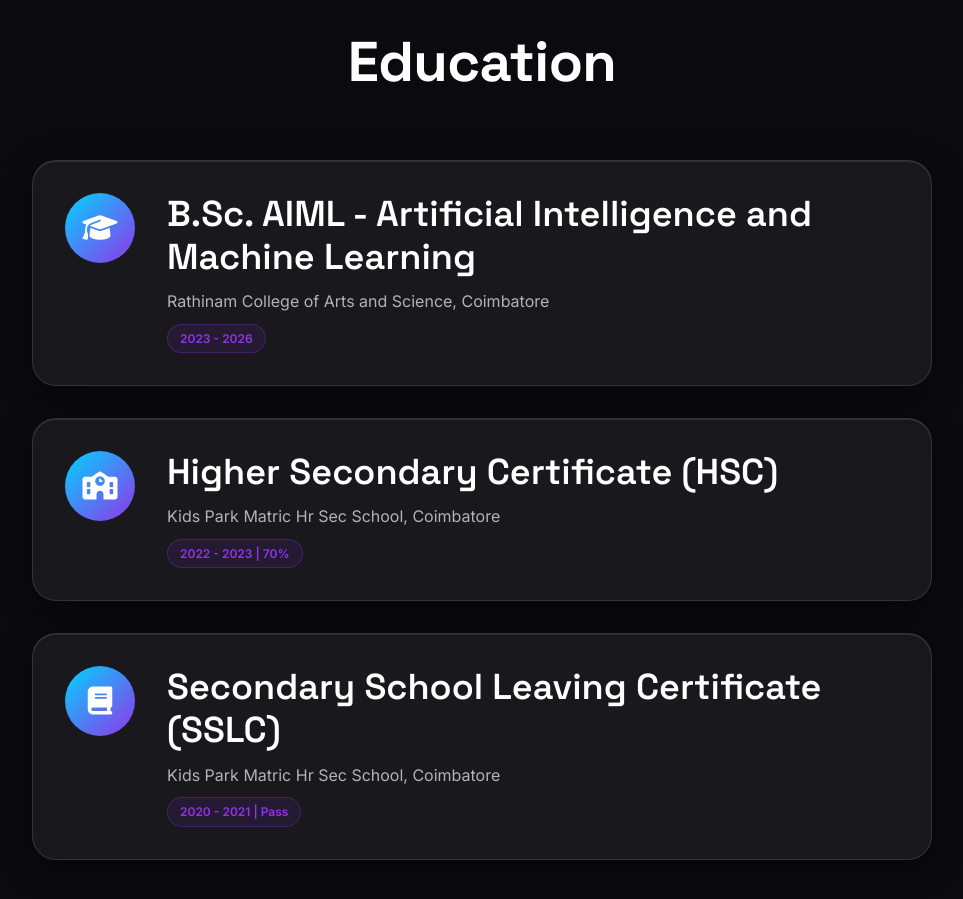
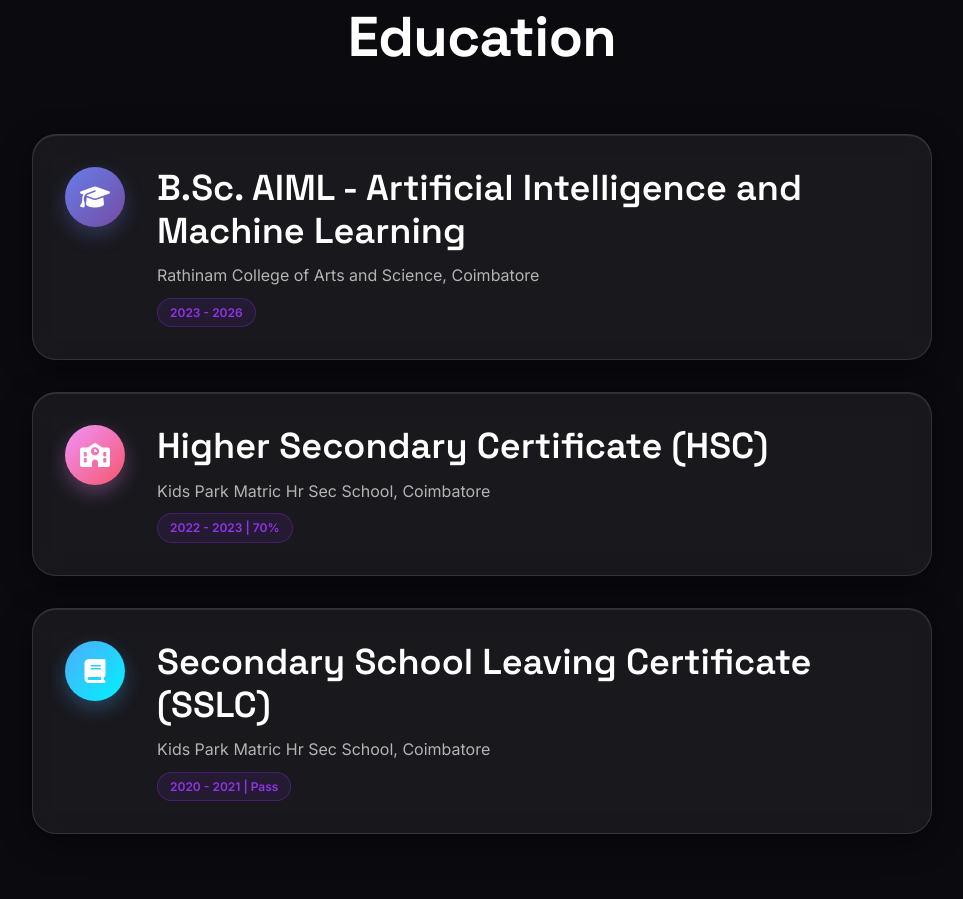
Before and after one commit to Pozhilan2006/pozhilan.github.io, a plain HTML site: page index.html in a window 1280 px wide. Shown: the part 6192-7091 px from the top of the page, without its empty margins (158-1121 px from the left). Drawn offline with Linux system fonts and the light colour scheme.

Commit message:
Fix HTML encoding for education-icons CSS link

```diff
--- a/index.html
+++ b/index.html
@@ -27,7 +27,8 @@
     <!-- Stylesheets -->
     <link rel="stylesheet" href="css/style.css">
     <link rel="stylesheet" href="css/animations.css">
-    <link rel="stylesheet" href="css/hackathons-grid.css">`r`n    \u003clink rel="stylesheet" href="css/education-icons.css"\u003e
+    <link rel="stylesheet" href="css/hackathons-grid.css">
+    <link rel="stylesheet" href="css/education-icons.css">
  <link rel="stylesheet"
     href="css/premium-upgrade.css?v=2">
 </head>
```
